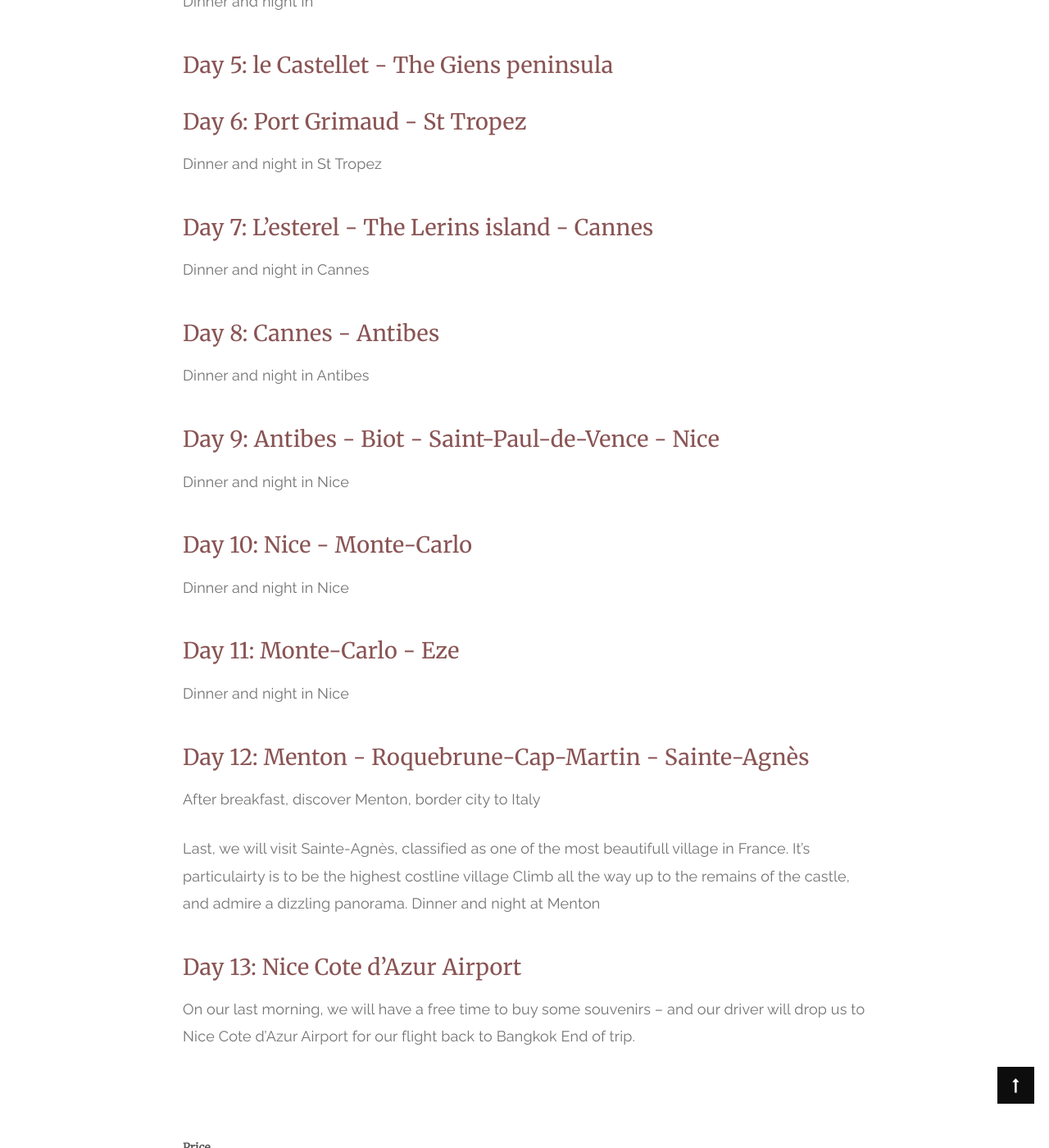
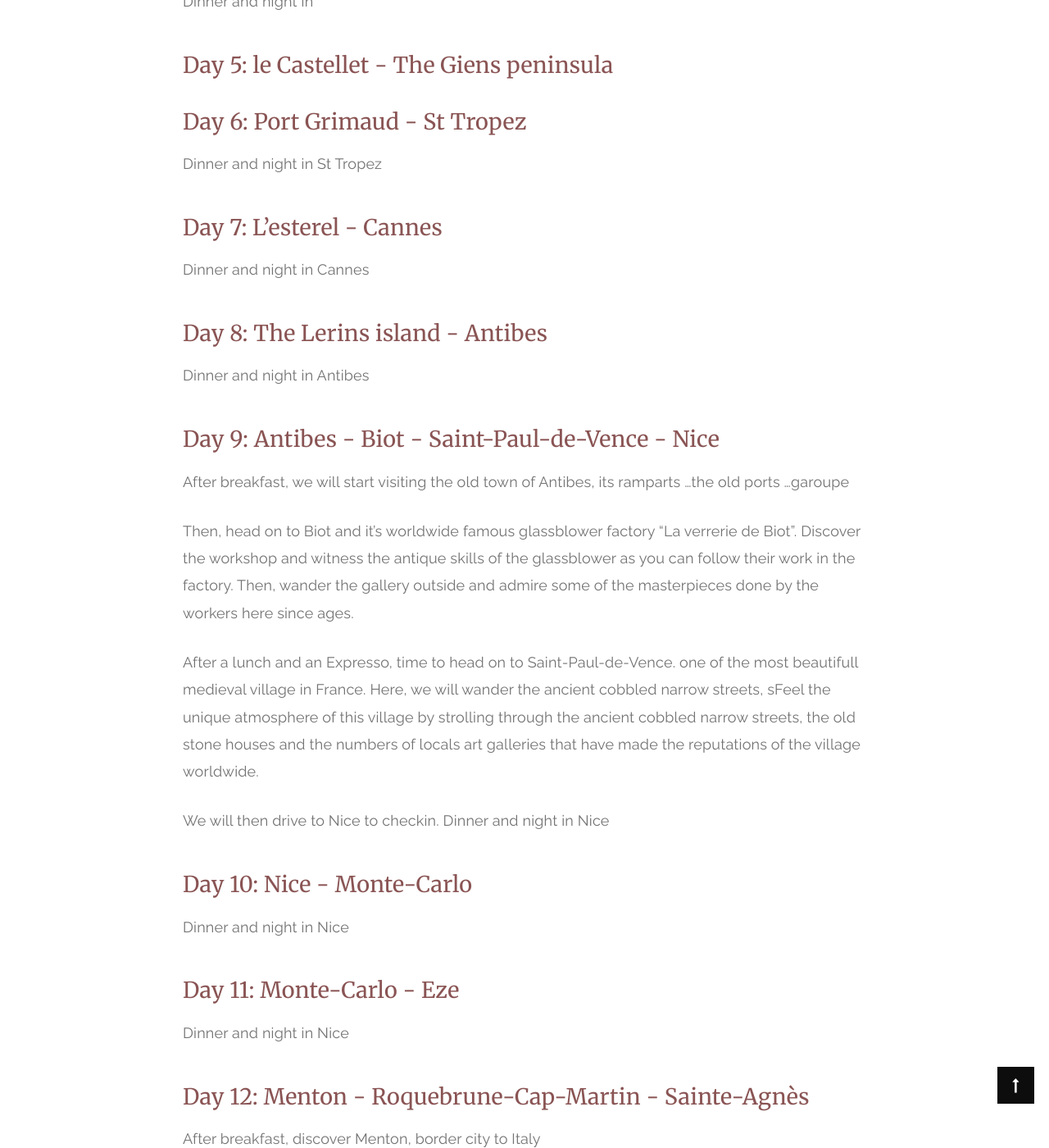
Before and after one commit to paitiewfrance/paitiewfrance.github.io, a Jekyll site: the page built from the-french-riviera-by-the-seaside/index.md, in a window 1280 px wide and 1400 px high, scrolled down 1585 px. Shown: the whole window at 82% size. Built offline with Jekyll 4.4.1, drawn with Linux system fonts in a browser that asks for light colours; nearby versions of some CDN libraries; some of the changed text lies outside the part shown.

Commit message:
Update trips

```diff
--- a/_config.yml
+++ b/_config.yml
@@ -15,6 +15,9 @@ navigation:
   - label: Wonder of Eastern Provence
     title: Wonder of Eastern Provence
     url: /wonder-eastern-provence
+  - label: The French Riviera by the Seaside
+    title: The French Riviera by the Seaside
+    url: /the-french-riviera-by-the-seaside
   - label: Wonder and Lavender in Provence
     title: Wonder and Lavender in Provence
     url: /wonder-and-lavender-provence
--- a/the-french-riviera-by-the-seaside/index.md
+++ b/the-french-riviera-by-the-seaside/index.md
@@ -36,17 +36,23 @@ Dinner and night in
 
 Dinner and night in St Tropez
 
-### Day 7: L'esterel - The Lerins island - Cannes
+### Day 7: L'esterel - Cannes
 
 Dinner and night in Cannes
 
-### Day 8: Cannes - Antibes
+### Day 8: The Lerins island - Antibes
 
 Dinner and night in Antibes
 
 ### Day 9: Antibes - Biot - Saint-Paul-de-Vence - Nice
 
-Dinner and night in Nice
+After breakfast, we will start visiting the old town of Antibes, its ramparts ...the old ports ...garoupe
+
+Then, head on to Biot and it's  worldwide famous glassblower factory "La verrerie de Biot". Discover the workshop and witness the antique skills of the glassblower as you can follow their work in the factory. Then, wander the gallery outside and admire some of the masterpieces done by the workers here since ages.
+
+After a lunch and an Expresso, time to head on to Saint-Paul-de-Vence. one of the most beautifull  medieval village in France. Here, we will wander the ancient cobbled narrow streets, sFeel the unique atmosphere of this village by strolling through the ancient cobbled narrow streets, the old stone houses  and the numbers of locals art galleries that have made the reputations of the village worldwide.
+
+We will then drive to Nice to checkin.  Dinner and night in Nice
 
 ### Day 10: Nice - Monte-Carlo
 
```
Also changed, not shown: other parts of the-french-riviera-by-the-seaside/index.md (+1 -1 lines).
